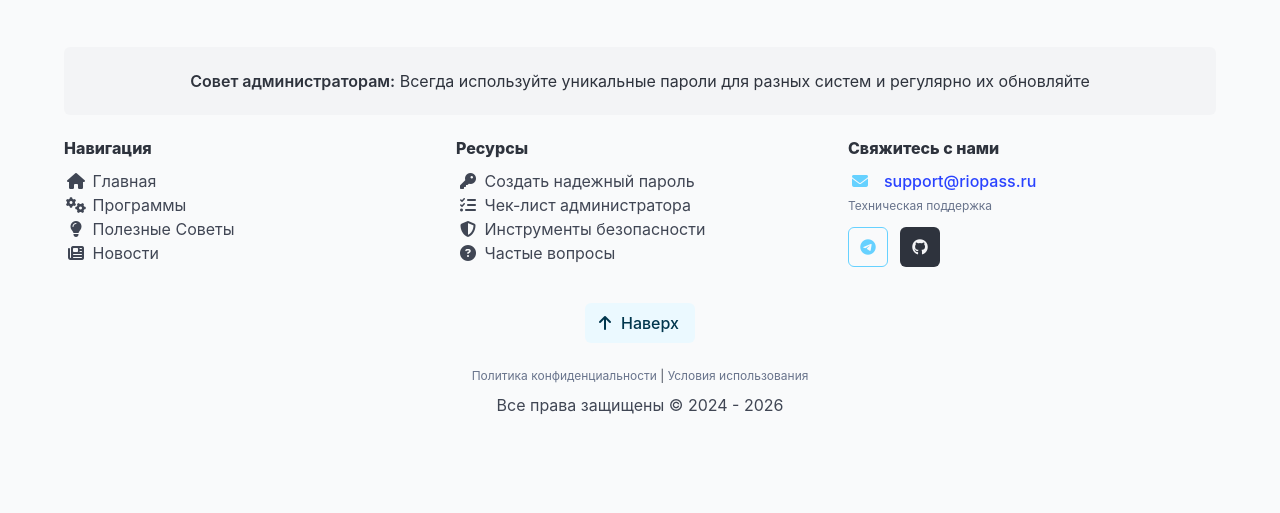
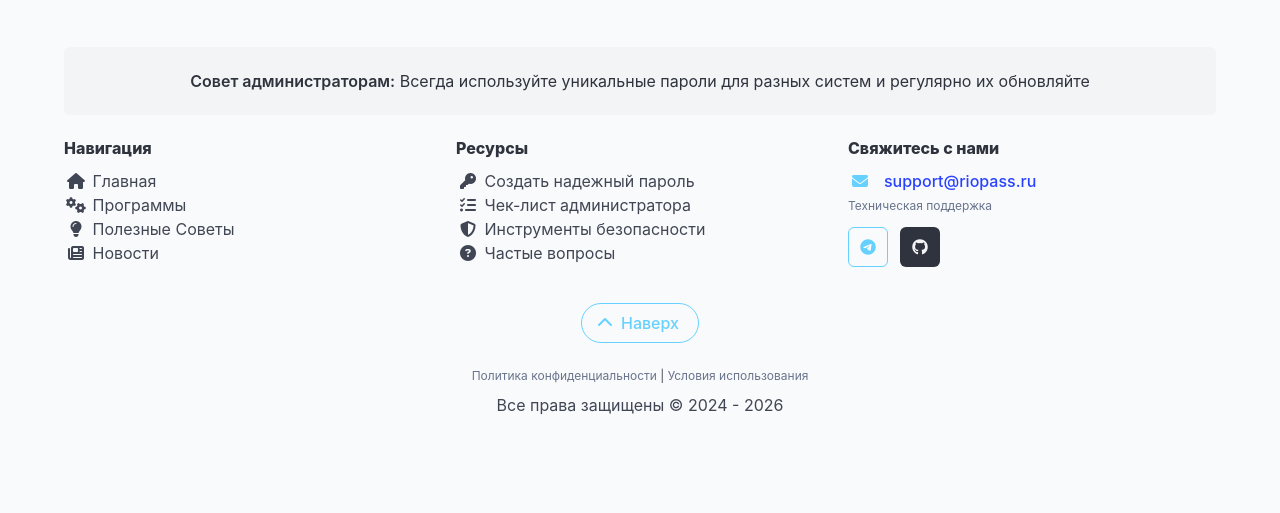
Before and after one commit to 1517mb/cat_time_bot, a Django app: page /content/ in a window 1280 px wide. Shown: the part 493-1006 px from the top of the page. Run offline with Django 5.2, Linux system fonts and the light colour scheme; data that the repository does not hold is empty; some libraries are stand-ins or nearby versions.

Commit message:
Update the design of the up button

```diff
--- a/src/templates/includes/footer.html
+++ b/src/templates/includes/footer.html
@@ -60,10 +60,13 @@
         </div>
       </div>
     </div>
+
     <div class="field is-grouped is-grouped-centered my-5">
       <p class="control">
-        <button id="back-to-top" class="button is-info is-light">
-          <span class="icon"><i class="fas fa-arrow-up"></i></span>
+        <button id="back-to-top" class="button is-info is-rounded is-outlined">
+          <span class="icon">
+             <i class="fas fa-chevron-up"></i>
+          </span>
           <span>Наверх</span>
         </button>
       </p>
```
